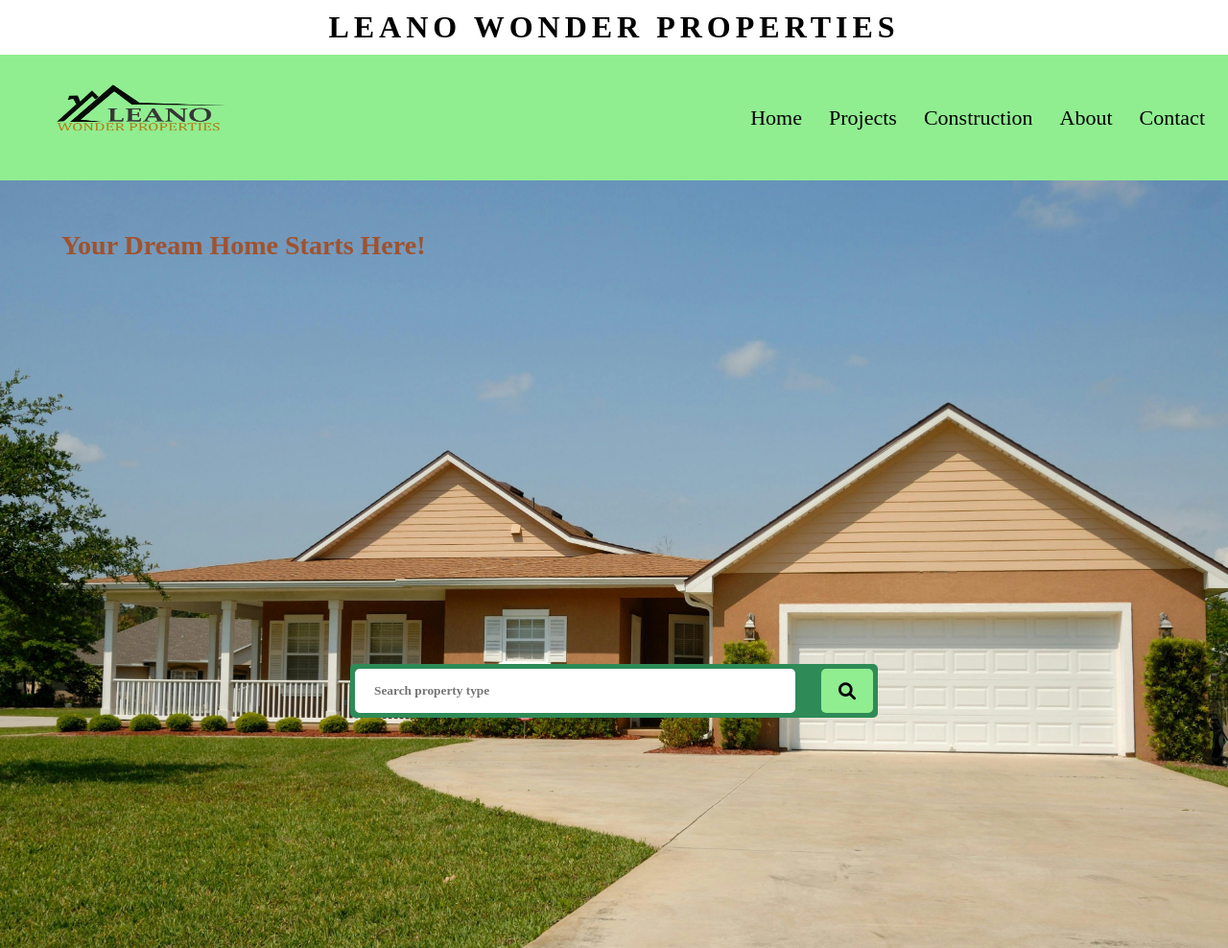
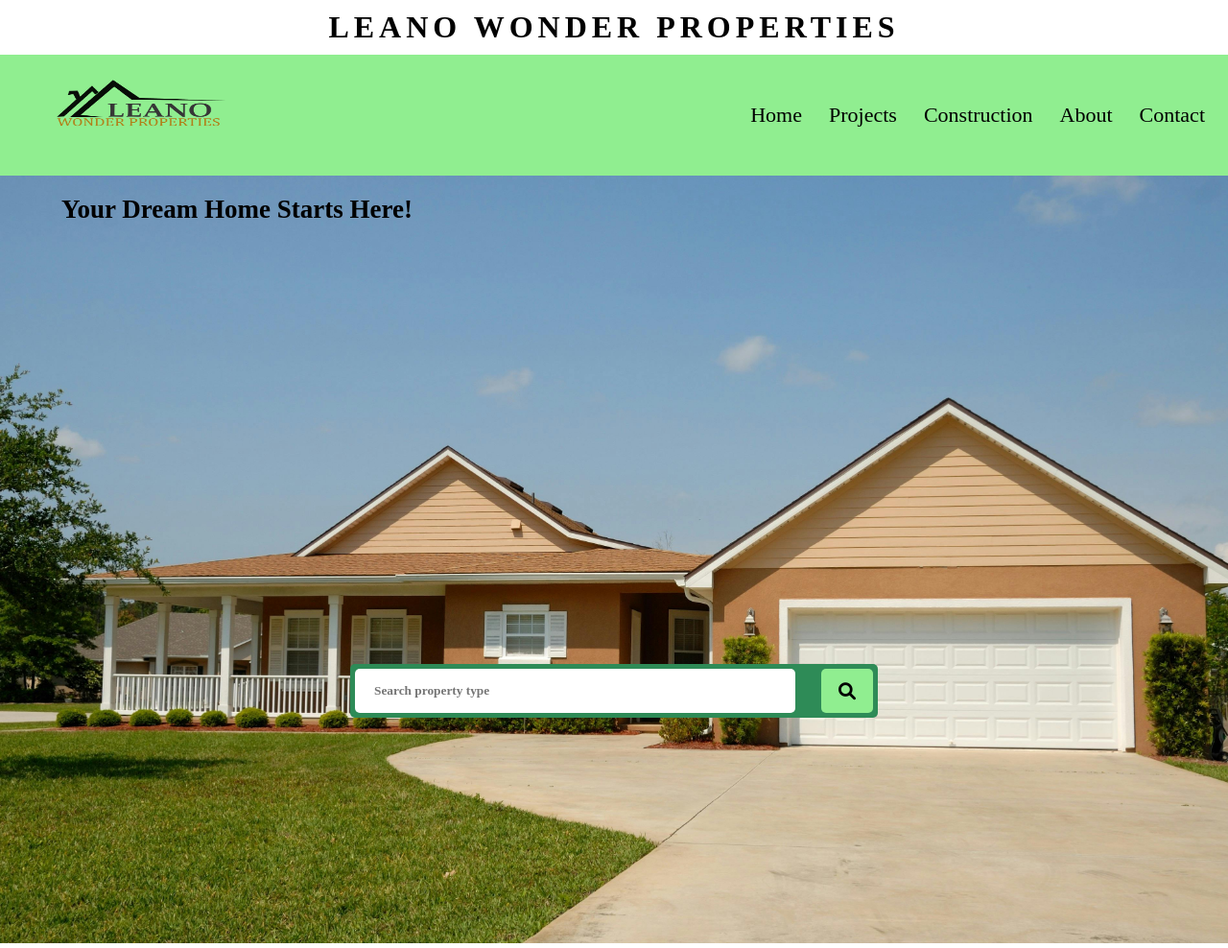
Before and after one commit to manyamat/LeanoWonderProperty, a plain HTML site: page index.html in a window 1280 px wide. Shown: the top 988 px of the page at 96% size. Drawn offline with nearby package versions, Linux system fonts and the light colour scheme.

Commit message:
Update index.html

```diff
--- a/index.html
+++ b/index.html
@@ -35,7 +35,7 @@ body {
 
 .logo {
     float: left;
-    margin-top: 15px;
+    margin-top: 10px;
 }
 .logo img {
     height: 110px;
@@ -632,8 +632,8 @@ p {
 <div id="home">
     <div class="container">
 <div class="header-text">
-        <h2 style="color:sienna; text-align:left; font-size:28px;">
-		<br>Your Dream Home Starts Here!<br></h2>
+        <h2 style="color:black; text-align:left; font-size:27px;">
+         Your Dream Home Starts Here!<br></h2>
     </div>
 
 <div class="wrapper">
```
